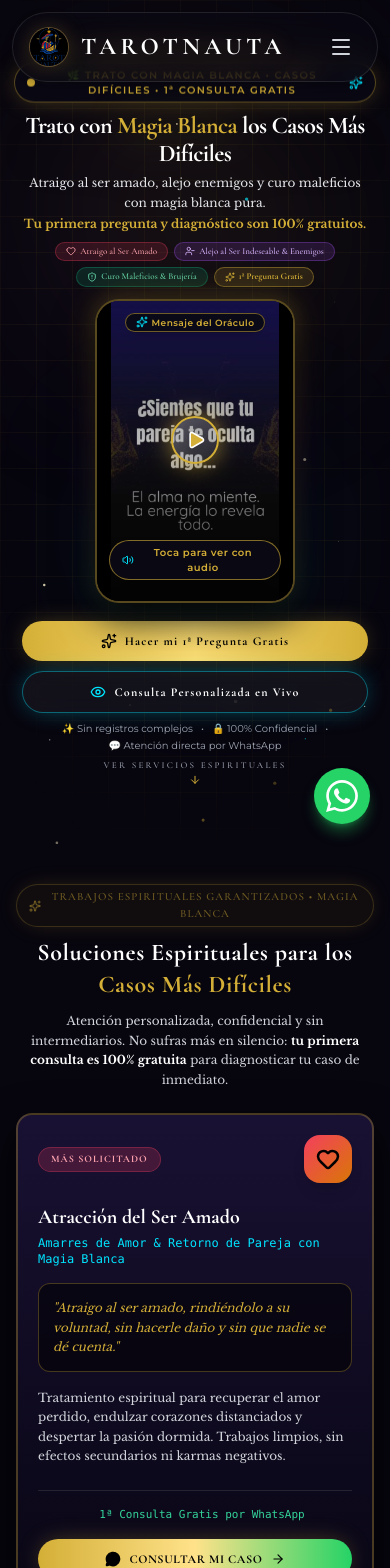
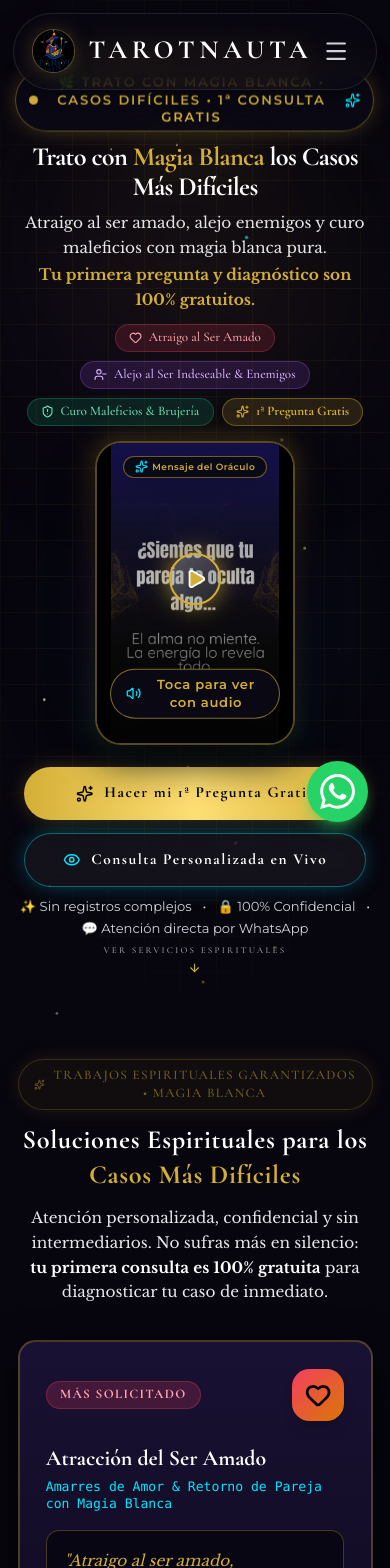
Before and after one commit to DevSuarez05/esoteric-landing, a React (Vite) app: page / in a window 390 px wide. Shown: the top 1568 px of the page. Built offline with nearby package versions, Linux system fonts and the light colour scheme.

Commit message:
Eliminar seccion de tirada de cartas y aumentar tamano de fuentes

```diff
--- a/src/App.jsx
+++ b/src/App.jsx
@@ -3,7 +3,6 @@ import Navbar from './components/Navbar';
 import Hero from './components/Hero';
 import ServicesSection from './components/ServicesSection';
 import OracleIA from './components/OracleIA';
-import TarotSection from './components/TarotSection';
 import Testimonials from './components/Testimonials';
 import CommunitySection from './components/CommunitySection';
 import Footer from './components/Footer';
@@ -35,9 +34,6 @@ export default function App() {
         {/* Oracle AI Altar - 1ª Pregunta Gratis Lead Magnet */}
         <OracleIA />
 
-        {/* 3-Card Tarot Reading with 3D Flip & Confetti */}
-        <TarotSection />
-
         {/* Testimonials & Ecos del Cosmos */}
         <Testimonials />
 
--- a/src/components/Hero.jsx
+++ b/src/components/Hero.jsx
@@ -1,6 +1,7 @@
 import { useState, useRef } from 'react';
 import { Sparkles, Eye, ArrowDown, Play, Volume2, Heart, UserMinus, ShieldAlert } from 'lucide-react';
 import StarBackground from './StarBackground';
+import { getWhatsAppUrl } from '../config/whatsapp';
 
 export default function Hero() {
   const [hasStarted, setHasStarted] = useState(false);
@@ -58,7 +59,7 @@ export default function Hero() {
             <span className="animate-ping absolute inline-flex h-full w-full rounded-full bg-gold-accent opacity-75"></span>
             <span className="relative inline-flex rounded-full h-2 w-2 bg-gold-accent"></span>
           </span>
-          <span className="font-montserrat text-[10px] sm:text-xs uppercase tracking-[0.14em] sm:tracking-[0.2em] text-gold-accent font-semibold">
+          <span className="font-montserrat text-xs sm:text-sm uppercase tracking-[0.14em] sm:tracking-[0.2em] text-gold-accent font-semibold">
             🌿 TRATO CON MAGIA BLANCA • CASOS DIFÍCILES • 1ª CONSULTA GRATIS
           </span>
           <Sparkles className="w-3.5 h-3.5 text-astral-cyan shrink-0" />
@@ -74,7 +75,7 @@ export default function Hero() {
         </h1>
 
         {/* 2. Subtítulo persuasivo con alto contraste */}
-        <p className="mt-1.5 sm:mt-4 text-xs sm:text-base md:text-lg text-gray-200 max-w-2xl leading-relaxed font-serif font-normal px-2">
+        <p className="mt-2 sm:mt-4 text-sm sm:text-lg md:text-xl text-gray-200 max-w-2xl leading-relaxed font-serif font-normal px-2">
           <span className="sm:hidden">
             Atraigo al ser amado, alejo enemigos y curo maleficios con magia blanca pura.{' '}
           </span>
@@ -87,21 +88,21 @@ export default function Hero() {
         </p>
 
         {/* Quick Flyer Highlights Chips */}
-        <div className="mt-2 mb-2 sm:mb-6 flex flex-wrap items-center justify-center gap-1.5 sm:gap-2.5 max-w-2xl px-1">
-          <span className="px-2.5 py-0.5 sm:py-1 rounded-full bg-rose-500/15 border border-rose-500/30 text-rose-300 text-[9px] sm:text-xs font-cinzel flex items-center gap-1">
-            <Heart className="w-2.5 sm:w-3 h-2.5 sm:h-3 shrink-0" />
+        <div className="mt-2.5 mb-2.5 sm:mb-6 flex flex-wrap items-center justify-center gap-2 sm:gap-3 max-w-2xl px-1">
+          <span className="px-3 py-1 rounded-full bg-rose-500/15 border border-rose-500/30 text-rose-300 text-xs sm:text-sm font-cinzel flex items-center gap-1.5">
+            <Heart className="w-3 sm:w-3.5 h-3 sm:h-3.5 shrink-0" />
             <span>Atraigo al Ser Amado</span>
           </span>
-          <span className="px-2.5 py-0.5 sm:py-1 rounded-full bg-purple-500/15 border border-purple-500/30 text-purple-300 text-[9px] sm:text-xs font-cinzel flex items-center gap-1">
-            <UserMinus className="w-2.5 sm:w-3 h-2.5 sm:h-3 shrink-0" />
+          <span className="px-3 py-1 rounded-full bg-purple-500/15 border border-purple-500/30 text-purple-300 text-xs sm:text-sm font-cinzel flex items-center gap-1.5">
+            <UserMinus className="w-3 sm:w-3.5 h-3 sm:h-3.5 shrink-0" />
             <span>Alejo al Ser Indeseable & Enemigos</span>
           </span>
-          <span className="px-2.5 py-0.5 sm:py-1 rounded-full bg-emerald-500/15 border border-emerald-500/30 text-emerald-300 text-[9px] sm:text-xs font-cinzel flex items-center gap-1">
-            <ShieldAlert className="w-2.5 sm:w-3 h-2.5 sm:h-3 shrink-0" />
+          <span className="px-3 py-1 rounded-full bg-emerald-500/15 border border-emerald-500/30 text-emerald-300 text-xs sm:text-sm font-cinzel flex items-center gap-1.5">
+            <ShieldAlert className="w-3 sm:w-3.5 h-3 sm:h-3.5 shrink-0" />
             <span>Curo Maleficios & Brujería</span>
           </span>
-          <span className="px-2.5 py-0.5 sm:py-1 rounded-full bg-gold-accent/15 border border-gold-accent/40 text-gold-accent text-[9px] sm:text-xs font-cinzel font-bold flex items-center gap-1 shadow-sm">
-            <Sparkles className="w-2.5 sm:w-3 h-2.5 sm:h-3 shrink-0" />
+          <span className="px-3 py-1 rounded-full bg-gold-accent/15 border border-gold-accent/40 text-gold-accent text-xs sm:text-sm font-cinzel font-bold flex items-center gap-1.5 shadow-sm">
+            <Sparkles className="w-3 sm:w-3.5 h-3 sm:h-3.5 shrink-0" />
             <span>1ª Pregunta Gratis</span>
           </span>
         </div>
@@ -152,8 +153,8 @@ export default function Hero() {
                 </div>
 
                 {/* Floating Sound Prompt Badge */}
-                <div className="inline-flex items-center gap-1 px-3 py-1 sm:py-1.5 rounded-full bg-[#0B0914]/95 border border-gold-accent/60 text-gold-accent text-[10px] sm:text-xs font-montserrat font-bold tracking-wider shadow-xl hover:border-gold-accent transition-all animate-bounce">
-                  <Volume2 className="w-3 h-3 sm:w-3.5 sm:h-3.5 text-astral-cyan shrink-0" />
+                <div className="inline-flex items-center gap-1.5 px-3.5 py-1.5 sm:py-2 rounded-full bg-[#0B0914]/95 border border-gold-accent/60 text-gold-accent text-xs sm:text-sm font-montserrat font-bold tracking-wider shadow-xl hover:border-gold-accent transition-all animate-bounce">
+                  <Volume2 className="w-3.5 h-3.5 sm:w-4 sm:h-4 text-astral-cyan shrink-0" />
                   <span>Toca para ver con audio</span>
                 </div>
               </div>
@@ -162,20 +163,20 @@ export default function Hero() {
         </div>
 
         {/* 4. Action Buttons (Debajo del video) */}
-        <div className="mt-3.5 sm:mt-6 flex flex-col sm:flex-row items-center gap-2.5 sm:gap-4 w-full sm:w-auto px-2">
+        <div className="mt-4 sm:mt-7 flex flex-col sm:flex-row items-center gap-3 sm:gap-4 w-full sm:w-auto px-2">
           <a
             href="#oracle"
-            className="w-full sm:w-auto px-6 py-3 sm:py-3.5 rounded-full font-cinzel text-xs sm:text-base font-bold tracking-widest text-black bg-gradient-to-r from-gold-accent via-[#FFDF73] to-gold-accent hover:brightness-110 shadow-gold-glow hover:shadow-[0_0_35px_rgba(212,175,55,0.7)] transition-all duration-300 flex items-center justify-center gap-2 group active:scale-95"
+            className="w-full sm:w-auto px-7 py-3.5 sm:py-4 rounded-full font-cinzel text-sm sm:text-lg font-bold tracking-widest text-black bg-gradient-to-r from-gold-accent via-[#FFDF73] to-gold-accent hover:brightness-110 shadow-gold-glow hover:shadow-[0_0_35px_rgba(212,175,55,0.7)] transition-all duration-300 flex items-center justify-center gap-2.5 group active:scale-95"
           >
             <Sparkles className="w-4 h-4 text-black group-hover:rotate-12 transition-transform shrink-0" />
             Hacer mi 1ª Pregunta Gratis
           </a>
 
           <a
-            href="https://wa.me/573218352518?text=Hola%20TarotNauta%20%F0%9F%94%AE%2C%20deseo%20agendar%20una%20consulta%20personalizada%20de%20Tarot%20en%20vivo%201%20a%201."
+            href={getWhatsAppUrl('Hola TarotNauta, deseo agendar una consulta personalizada de Tarot en vivo 1 a 1.')}
             target="_blank"
             rel="noopener noreferrer"
-            className="w-full sm:w-auto px-6 py-3 sm:py-3.5 rounded-full font-cinzel text-xs sm:text-base font-semibold tracking-widest text-white backdrop-blur-md bg-white/5 border border-astral-cyan/40 hover:border-astral-cyan hover:bg-astral-cyan/10 shadow-cyan-glow transition-all duration-300 flex items-center justify-center gap-2 group active:scale-95"
+            className="w-full sm:w-auto px-7 py-3.5 sm:py-4 rounded-full font-cinzel text-sm sm:text-lg font-semibold tracking-widest text-white backdrop-blur-md bg-white/5 border border-astral-cyan/40 hover:border-astral-cyan hover:bg-astral-cyan/10 shadow-cyan-glow transition-all duration-300 flex items-center justify-center gap-2.5 group active:scale-95"
           >
             <Eye className="w-4 h-4 text-astral-cyan group-hover:scale-110 transition-transform shrink-0" />
             Consulta Personalizada en Vivo
@@ -183,7 +184,7 @@ export default function Hero() {
         </div>
 
         {/* Reassurance text */}
-        <p className="mt-2 text-[10px] sm:text-xs text-gray-400 font-sans flex flex-wrap items-center justify-center gap-x-2 gap-y-0.5">
+        <p className="mt-2.5 text-xs sm:text-sm text-gray-300 font-sans flex flex-wrap items-center justify-center gap-x-2.5 gap-y-1">
           <span>✨ Sin registros complejos</span>
           <span>•</span>
           <span>🔒 100% Confidencial</span>
--- a/src/components/ServicesSection.jsx
+++ b/src/components/ServicesSection.jsx
@@ -1,4 +1,5 @@
 import { Heart, UserMinus, ShieldAlert, Sparkles, MessageCircle, ArrowRight, Lock } from 'lucide-react';
+import { getWhatsAppUrl } from '../config/whatsapp';
 
 const SERVICES = [
   {
@@ -12,7 +13,7 @@ const SERVICES = [
     badge: 'MÁS SOLICITADO',
     badgeColor: 'bg-rose-500/20 text-rose-300 border-rose-500/30',
     iconBg: 'from-rose-500 to-amber-600',
-    waText: 'Hola Maestro 🔮, deseo consultar por el servicio de ATRACCIÓN DEL SER AMADO / RETORNO DE PAREJA. Mi primera pregunta es gratis.',
+    waText: 'Hola Maestro, deseo consultar por el servicio de Atracción del Ser Amado y Retorno de Pareja. Deseo acceder a mi primera consulta gratis.',
   },
   {
     id: 'alejamiento-terceros',
@@ -25,7 +26,7 @@ const SERVICES = [
     badge: '100% DISCRETO',
     badgeColor: 'bg-purple-500/20 text-purple-300 border-purple-500/30',
     iconBg: 'from-purple-500 to-indigo-600',
-    waText: 'Hola Maestro 🔮, deseo consultar por el servicio de ALEJAMIENTO (Ser indeseable, malos vecinos, enemigos). Mi primera pregunta es gratis.',
+    waText: 'Hola Maestro, deseo consultar por el servicio de Alejamiento de Intrusos y Personas Indeseables. Deseo acceder a mi primera consulta gratis.',
   },
   {
     id: 'curacion-brujeria',
@@ -38,7 +39,7 @@ const SERVICES = [
     badge: 'EFECTIVIDAD INMEDIATA',
     badgeColor: 'bg-emerald-500/20 text-emerald-300 border-emerald-500/30',
     iconBg: 'from-emerald-500 to-cyan-600',
-    waText: 'Hola Maestro 🔮, necesito ayuda urgente con CURACIÓN DE MALEFICIOS / SALAMIENTOS. Deseo mi primera consulta gratis.',
+    waText: 'Hola Maestro, solicito orientación para Curación de Brujería, Maleficios y Limpieza Espiritual. Deseo mi primera consulta gratis.',
   },
   {
     id: 'casos-dificiles',
@@ -51,7 +52,7 @@ const SERVICES = [
     badge: 'MAGIA BLANCA',
     badgeColor: 'bg-gold-accent/20 text-gold-accent border-gold-accent/40',
     iconBg: 'from-gold-accent to-amber-500',
-    waText: 'Hola Maestro 🔮, tengo un CASO DIFÍCIL en amor/dinero/salud y deseo aprovechar mi primera consulta gratis.',
+    waText: 'Hola Maestro, tengo un caso difícil y requiero ayuda con Magia Blanca. Deseo aprovechar mi primera consulta gratis.',
   },
 ];
 
@@ -62,15 +63,15 @@ export default function ServicesSection() {
       <div className="absolute top-1/2 left-1/2 -translate-x-1/2 -translate-y-1/2 w-[700px] h-[500px] bg-purple-950/20 rounded-full blur-[150px] pointer-events-none" />
 
       {/* Section Header */}
-      <div className="text-center mb-6 sm:mb-12">
-        <div className="inline-flex items-center gap-2 px-3 sm:px-4 py-1 sm:py-1.5 rounded-full border border-gold-accent/40 bg-gold-accent/10 text-gold-accent text-[11px] sm:text-xs font-cinzel tracking-widest uppercase mb-2.5 sm:mb-3 shadow-gold-glow animate-pulse">
+      <div className="text-center mb-8 sm:mb-14">
+        <div className="inline-flex items-center gap-2 px-3.5 sm:px-4 py-1.5 rounded-full border border-gold-accent/40 bg-gold-accent/10 text-gold-accent text-xs sm:text-sm font-cinzel tracking-widest uppercase mb-3 shadow-gold-glow animate-pulse">
           <Sparkles className="w-3.5 h-3.5" />
           <span>Trabajos Espirituales Garantizados • Magia Blanca</span>
         </div>
         <h2 className="font-cinzel text-2xl xs:text-3xl sm:text-4xl md:text-5xl font-bold text-white tracking-wide">
           Soluciones Espirituales para los <span className="text-gold-accent drop-shadow-gold-glow">Casos Más Difíciles</span>
         </h2>
-        <p className="mt-2.5 sm:mt-4 text-gray-300 max-w-2xl mx-auto text-xs sm:text-base leading-relaxed px-1">
+        <p className="mt-3 sm:mt-4 text-gray-200 max-w-2xl mx-auto text-sm sm:text-lg leading-relaxed px-1">
           Atención personalizada, confidencial y sin intermediarios. No sufras más en silencio: <strong className="text-white">tu primera consulta es 100% gratuita</strong> para diagnosticar tu caso de inmediato.
         </p>
       </div>
@@ -79,18 +80,18 @@ export default function ServicesSection() {
       <div className="grid grid-cols-1 md:grid-cols-2 gap-4 sm:gap-8 items-stretch">
         {SERVICES.map((service) => {
           const ServiceIcon = service.icon;
-          const waUrl = `https://wa.me/573218352518?text=${encodeURIComponent(service.waText)}`;
+          const waUrl = getWhatsAppUrl(service.waText);
 
           return (
             <div
               key={service.id}
-              className="relative rounded-2xl sm:rounded-3xl backdrop-blur-xl bg-gradient-to-b from-[#191133] via-[#100B22] to-[#0A0716] border-2 border-gold-accent/30 hover:border-gold-accent p-5 sm:p-8 flex flex-col justify-between transition-all duration-300 shadow-[0_15px_40px_rgba(0,0,0,0.7)] hover:shadow-gold-glow group"
+              className="relative rounded-2xl sm:rounded-3xl backdrop-blur-xl bg-gradient-to-b from-[#191133] via-[#100B22] to-[#0A0716] border-2 border-gold-accent/30 hover:border-gold-accent p-6 sm:p-8 flex flex-col justify-between transition-all duration-300 shadow-[0_15px_40px_rgba(0,0,0,0.7)] hover:shadow-gold-glow group"
             >
               <div>
                 {/* Top Badge & Icon */}
                 <div className="flex items-center justify-between gap-3 mb-5">
                   <span
-                    className={`px-3 py-1 rounded-full text-[10px] font-cinzel font-extrabold tracking-widest uppercase border ${service.badgeColor}`}
+                    className={`px-3 py-1 rounded-full text-xs font-cinzel font-extrabold tracking-widest uppercase border ${service.badgeColor}`}
                   >
                     {service.badge}
                   </span>
@@ -106,24 +107,24 @@ export default function ServicesSection() {
                 <h3 className="font-cinzel text-xl sm:text-2xl font-bold text-white group-hover:text-gold-accent transition-colors mb-1">
                   {service.title}
                 </h3>
-                <p className="text-xs text-astral-cyan font-mono mb-4">{service.subtitle}</p>
+                <p className="text-xs sm:text-sm text-astral-cyan font-mono mb-4">{service.subtitle}</p>
 
                 {/* Highlighted Quote from Traditional Flyer */}
-                <div className="p-3.5 rounded-xl bg-black/50 border border-gold-accent/30 mb-4">
-                  <p className="text-xs sm:text-sm text-gold-accent font-medium italic leading-relaxed">
+                <div className="p-4 rounded-xl bg-black/50 border border-gold-accent/30 mb-4">
+                  <p className="text-sm sm:text-base text-gold-accent font-medium italic leading-relaxed">
                     "{service.quote}"
                   </p>
                 </div>
 
                 {/* Description */}
-                <p className="text-xs sm:text-sm text-gray-300 leading-relaxed mb-6">
+                <p className="text-sm sm:text-base text-gray-200 leading-relaxed mb-6">
                   {service.description}
                 </p>
               </div>
 
               {/* Bottom WhatsApp CTA Button */}
               <div className="pt-4 border-t border-white/10 flex flex-col sm:flex-row items-center justify-between gap-4">
-                <span className="text-[11px] text-emerald-400 font-mono flex items-center gap-1.5">
+                <span className="text-xs sm:text-sm text-emerald-400 font-mono flex items-center gap-1.5">
                   <span className="w-2 h-2 rounded-full bg-emerald-400 inline-block animate-ping" />
                   <span>1ª Consulta Gratis por WhatsApp</span>
                 </span>
@@ -132,7 +133,7 @@ export default function ServicesSection() {
                   href={waUrl}
                   target="_blank"
                   rel="noopener noreferrer"
-                  className="w-full sm:w-auto px-6 py-3 rounded-full font-cinzel text-xs font-bold tracking-wider uppercase text-black bg-gradient-to-r from-gold-accent via-[#FFE28A] to-[#25D366] hover:brightness-110 shadow-gold-glow active:scale-95 transition-all flex items-center justify-center gap-2 cursor-pointer"
+                  className="w-full sm:w-auto px-6 py-3.5 rounded-full font-cinzel text-xs sm:text-sm font-bold tracking-wider uppercase text-black bg-gradient-to-r from-gold-accent via-[#FFE28A] to-[#25D366] hover:brightness-110 shadow-gold-glow active:scale-95 transition-all flex items-center justify-center gap-2 cursor-pointer"
                 >
                   <MessageCircle className="w-4 h-4 fill-black" />
                   <span>Consultar Mi Caso</span>
@@ -147,21 +148,21 @@ export default function ServicesSection() {
       {/* High-Impact Guarantee Banner at bottom of section */}
       <div className="mt-14 rounded-3xl p-6 sm:p-10 bg-gradient-to-r from-[#170E30] via-[#241347] to-[#120B24] border-2 border-gold-accent shadow-[0_0_50px_rgba(212,175,55,0.35)] flex flex-col md:flex-row items-center justify-between gap-6">
         <div className="max-w-xl text-center md:text-left">
-          <div className="inline-flex items-center gap-2 text-xs font-cinzel text-gold-accent font-bold uppercase tracking-wider mb-2">
+          <div className="inline-flex items-center gap-2 text-xs sm:text-sm font-cinzel text-gold-accent font-bold uppercase tracking-wider mb-2">
             <Lock className="w-3.5 h-3.5" />
             <span>Reserva y Confidencialidad Absoluta</span>
           </div>
           <h4 className="font-cinzel text-xl sm:text-2xl font-bold text-white mb-2">
             ¿Sientes que nada te sale bien o tu pareja se aleja?
           </h4>
-          <p className="text-xs sm:text-sm text-gray-300 leading-relaxed">
+          <p className="text-sm sm:text-base text-gray-200 leading-relaxed">
             No dejes pasar más tiempo. Los problemas del alma y la energía crecen si no se atienden a tiempo. Comunícate ahora mismo de forma privada.
           </p>
         </div>
 
         <div className="shrink-0 w-full md:w-auto text-center">
           <a
-            href="https://wa.me/573218352518?text=Hola%20Maestro%20%F0%9F%94%AE%2C%20deseo%20mi%20primera%20consulta%20gratuita%20para%20un%20caso%20especial."
+            href={getWhatsAppUrl('Hola Maestro, deseo solicitar mi primera consulta gratuita para evaluar mi caso de forma personalizada y confidencial.')}
             target="_blank"
             rel="noopener noreferrer"
             className="w-full md:w-auto inline-flex items-center justify-center gap-2.5 px-8 py-4 rounded-full font-cinzel font-bold text-sm tracking-wider uppercase text-black bg-[#25D366] hover:bg-[#20ba5a] shadow-[0_0_30px_rgba(37,211,102,0.6)] hover:scale-105 active:scale-95 transition-all cursor-pointer"
--- a/src/components/WhatsAppButton.jsx
+++ b/src/components/WhatsAppButton.jsx
@@ -1,8 +1,10 @@
 import { useState } from 'react';
 import { Sparkles } from 'lucide-react';
+import { getWhatsAppUrl } from '../config/whatsapp';
 
-const WHATSAPP_URL =
-  'https://wa.me/573218352518?text=Hola%20TarotNauta%20%F0%9F%94%AE%2C%20deseo%20agendar%20una%20consulta%20personalizada%20de%20Tarot%20en%20vivo%20para%20resolver%20mis%20dudas.';
+const WHATSAPP_URL = getWhatsAppUrl(
+  'Hola TarotNauta, deseo agendar una consulta personalizada de Tarot en vivo para resolver mis dudas.'
+);
 
 export default function WhatsAppButton() {
   const [isHovered, setIsHovered] = useState(false);
@@ -11,7 +13,7 @@ export default function WhatsAppButton() {
     <div className="fixed bottom-5 right-5 sm:bottom-6 sm:right-6 z-50 flex items-center justify-center group mb-[env(safe-area-inset-bottom)]">
       {/* Mystic Tooltip */}
       <div
-        className={`absolute right-16 mr-3 px-3.5 py-2 rounded-2xl bg-[#0F0C1E]/95 backdrop-blur-md border border-gold-accent/40 shadow-2xl shadow-black/80 text-xs font-cinzel text-white whitespace-nowrap transition-all duration-300 pointer-events-none flex items-center gap-1.5 ${
+        className={`absolute right-16 mr-3 px-3.5 py-2 rounded-2xl bg-[#0F0C1E]/95 backdrop-blur-md border border-gold-accent/40 shadow-2xl shadow-black/80 text-xs sm:text-sm font-cinzel text-white whitespace-nowrap transition-all duration-300 pointer-events-none flex items-center gap-1.5 ${
           isHovered
             ? 'opacity-100 translate-x-0 scale-100'
             : 'opacity-0 translate-x-2 scale-95'
@@ -19,7 +21,7 @@ export default function WhatsAppButton() {
       >
         <Sparkles className="w-3.5 h-3.5 text-gold-accent animate-pulse" />
         <span className="font-semibold text-gold-accent tracking-wide">
-          Consulta Personalizada 1 a 1 🔮
+          Consulta Personalizada 1 a 1
         </span>
       </div>
 
--- /dev/null
+++ b/src/config/whatsapp.js
@@ -0,0 +1,36 @@
+/**
+ * Configuración centralizada de WhatsApp Business
+ * Single Source of Truth (SSOT) para toda la plataforma
+ */
+export const WHATSAPP_COUNTRY_CODE = '57';
+export const WHATSAPP_PHONE_RAW = '3224987598';
+export const WHATSAPP_PHONE = `${WHATSAPP_COUNTRY_CODE}${WHATSAPP_PHONE_RAW}`; // 573224987598
+export const WHATSAPP_DISPLAY = '+57 322 498 7598';
+
+/**
+ * Remueve emojis y caracteres especiales multi-byte propensos a corrupción
+ * o signos de interrogación () en WhatsApp Web y diferentes versiones de clientes.
+ * @param {string} text
+ * @returns {string}
+ */
+export function sanitizeWhatsAppText(text = '') {
+  if (!text) return '';
+  return text
+    // Elimina rangos comunes de emojis Unicode
+    .replace(/[\u{1F600}-\u{1F64F}\u{1F300}-\u{1F5FF}\u{1F680}-\u{1F6FF}\u{1F1E0}-\u{1F1FF}\u{2600}-\u{27BF}\u{FE00}-\u{FE0F}\u{1F900}-\u{1F9FF}\u{1FA70}-\u{1FAFF}]/gu, '')
+    // Reemplaza múltiples espacios resultantes
+    .replace(/ +/g, ' ')
+    .trim();
+}
+
+/**
+ * Genera el enlace oficial a WhatsApp con texto preconfigurado limpio y 100% libre de emojis
+ * @param {string} [message] - Mensaje predeterminado a codificar
+ * @returns {string} - URL de wa.me lista para usar
+ */
+export function getWhatsAppUrl(message = '') {
+  const baseUrl = `https://wa.me/${WHATSAPP_PHONE}`;
+  if (!message) return baseUrl;
+  const cleanMessage = sanitizeWhatsAppText(message);
+  return `${baseUrl}?text=${encodeURIComponent(cleanMessage)}`;
+}
--- a/src/index.css
+++ b/src/index.css
@@ -17,12 +17,27 @@
 
 html {
   width: 100%;
+  font-size: 17.5px;
+}
+
+@media (min-width: 640px) {
+  html {
+    font-size: 18px;
+  }
+}
+
+@media (min-width: 1024px) {
+  html {
+    font-size: 18.5px;
+  }
 }
 
 body {
   background-color: #07050E;
   color: #ffffff;
   font-family: 'Libre Baskerville', Georgia, serif;
+  font-size: 1.05rem;
+  line-height: 1.65;
   -webkit-font-smoothing: antialiased;
   -moz-osx-font-smoothing: grayscale;
   overflow-x: hidden;
```
Also changed, not shown: src/components/CommunitySection.jsx (+7 -7 lines), src/components/Footer.jsx (+13 -15 lines), src/components/Navbar.jsx (+4 -5 lines), src/components/OracleIA.jsx (+30 -29 lines), src/components/TarotSection.jsx (+4 -3 lines), src/components/Testimonials.jsx (+9 -9 lines).
